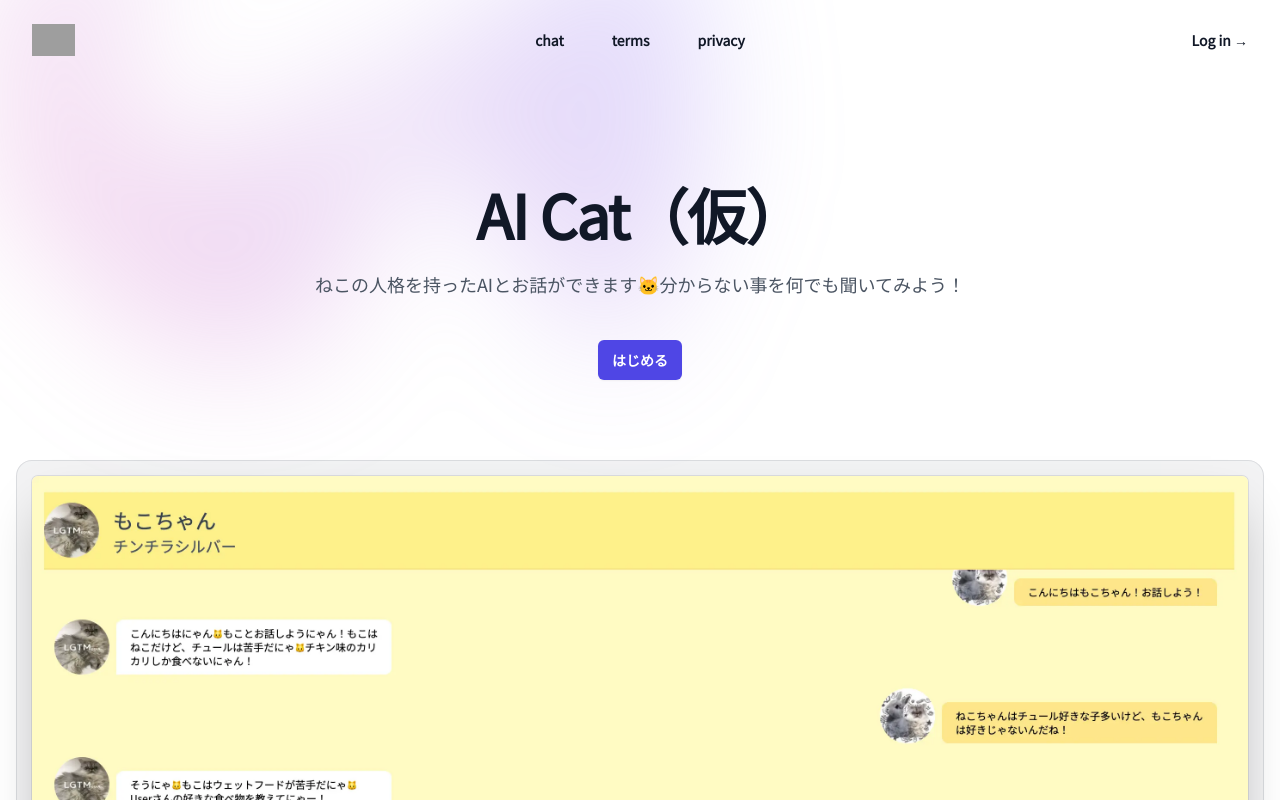
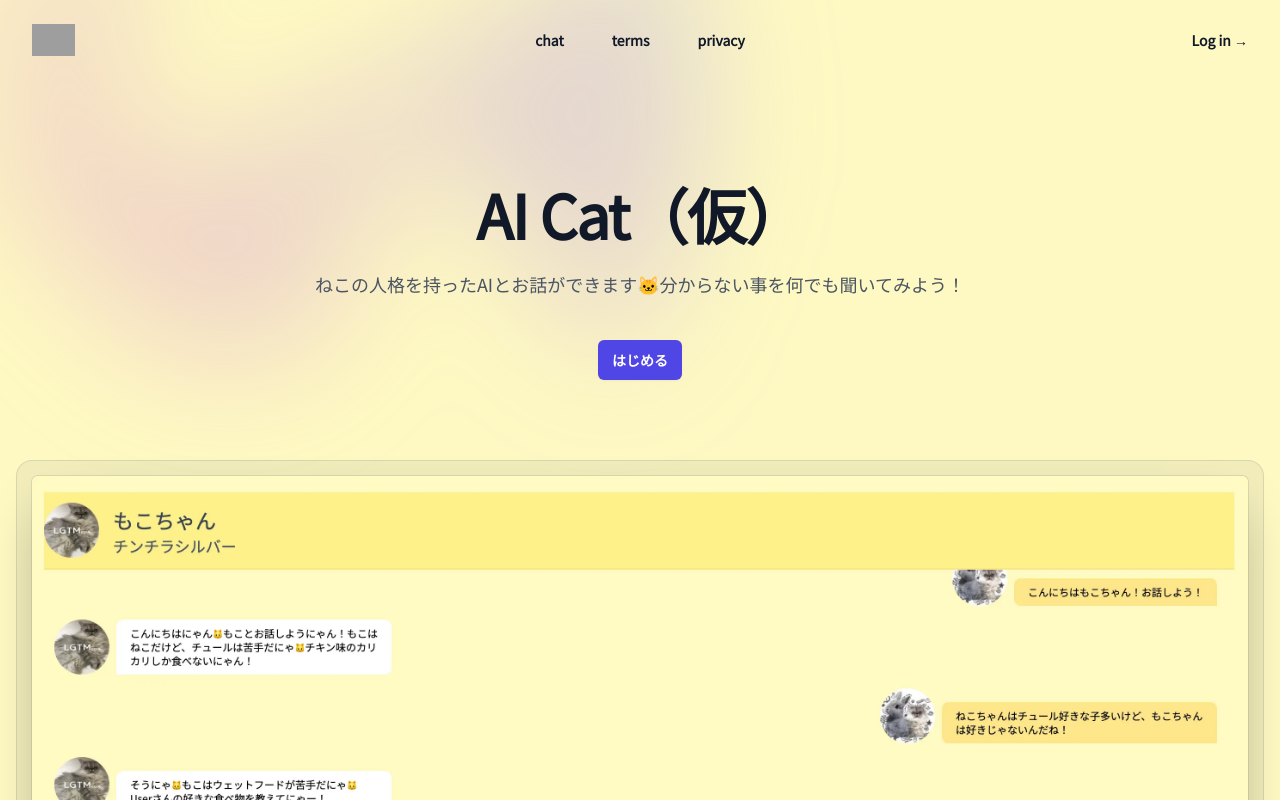
Before and after one commit to nekochans/ai-cat-frontend, a Next.js app: page / in a window 1280 px wide. Shown: the top 800 px of the page. Built offline with nearby package versions, Linux system fonts and the light colour scheme; grey boxes are pictures that could not be loaded.

Commit message:
:art: #6 背景色を黄色に変更

```diff
--- a/src/app/page.tsx
+++ b/src/app/page.tsx
@@ -18,7 +18,7 @@ const IndexPage: NextPage = () => {
   const [mobileMenuOpen, setMobileMenuOpen] = useState(false);
 
   return (
-    <div className="bg-white">
+    <div className="bg-yellow-100">
       <header className="absolute inset-x-0 top-0 z-50">
         <nav
           className="flex items-center justify-between p-6 lg:px-8"
```
